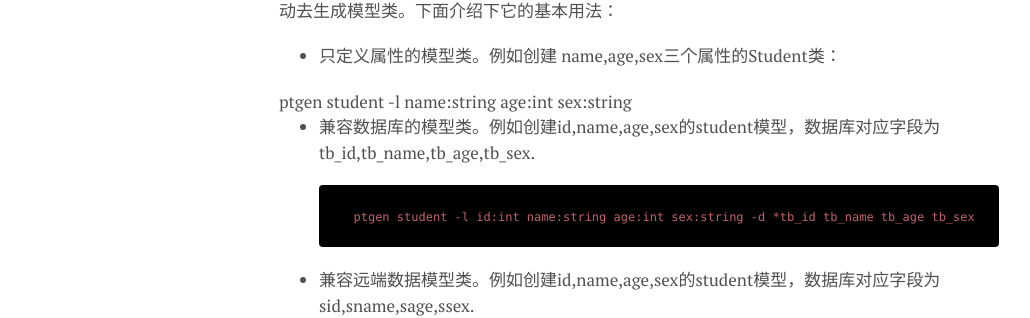
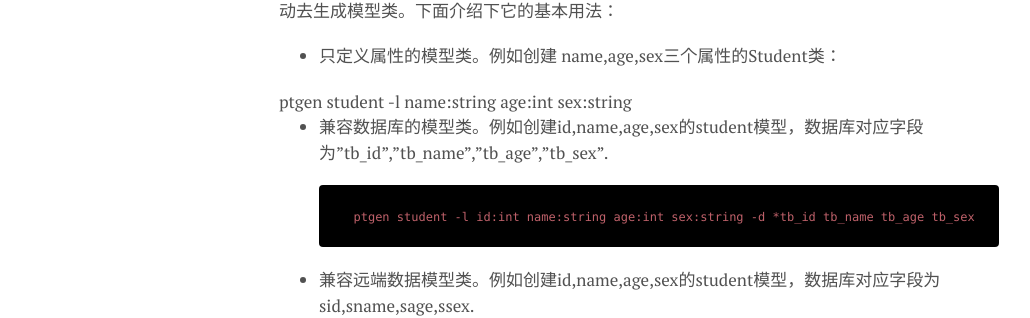
Before and after one commit to kaich/kaich.github.io, a Jekyll site: the page built from _posts/2015-09-21-ptgen2.md, in a window 1280 px wide and 900 px high, scrolled down 1209 px. Shown: the part 145-463 px from the top of the window, without its empty margins (1-1031 px from the left). Built offline with Jekyll 4.4.1, drawn with Linux system fonts in a browser that asks for light colours; Markdown is read by kramdown in place of the engine named in the settings; comment, search, counter and statistics services are not loaded.

```diff
--- a/_posts/2015-09-21-ptgen2.md
+++ b/_posts/2015-09-21-ptgen2.md
@@ -40,7 +40,7 @@ ptgen的目的是让我能像rails那样创建模型类。但是由于语言的
 
  		ptgen student -l name:string age:int sex:string
 
-* 兼容数据库的模型类。例如创建id,name,age,sex的student模型，数据库对应字段为tb_id,tb_name,tb_age,tb_sex.
+* 兼容数据库的模型类。例如创建id,name,age,sex的student模型，数据库对应字段为"tb_id","tb_name","tb_age","tb_sex".
 
 		ptgen student -l id:int name:string age:int sex:string -d *tb_id tb_name tb_age tb_sex
 
```
